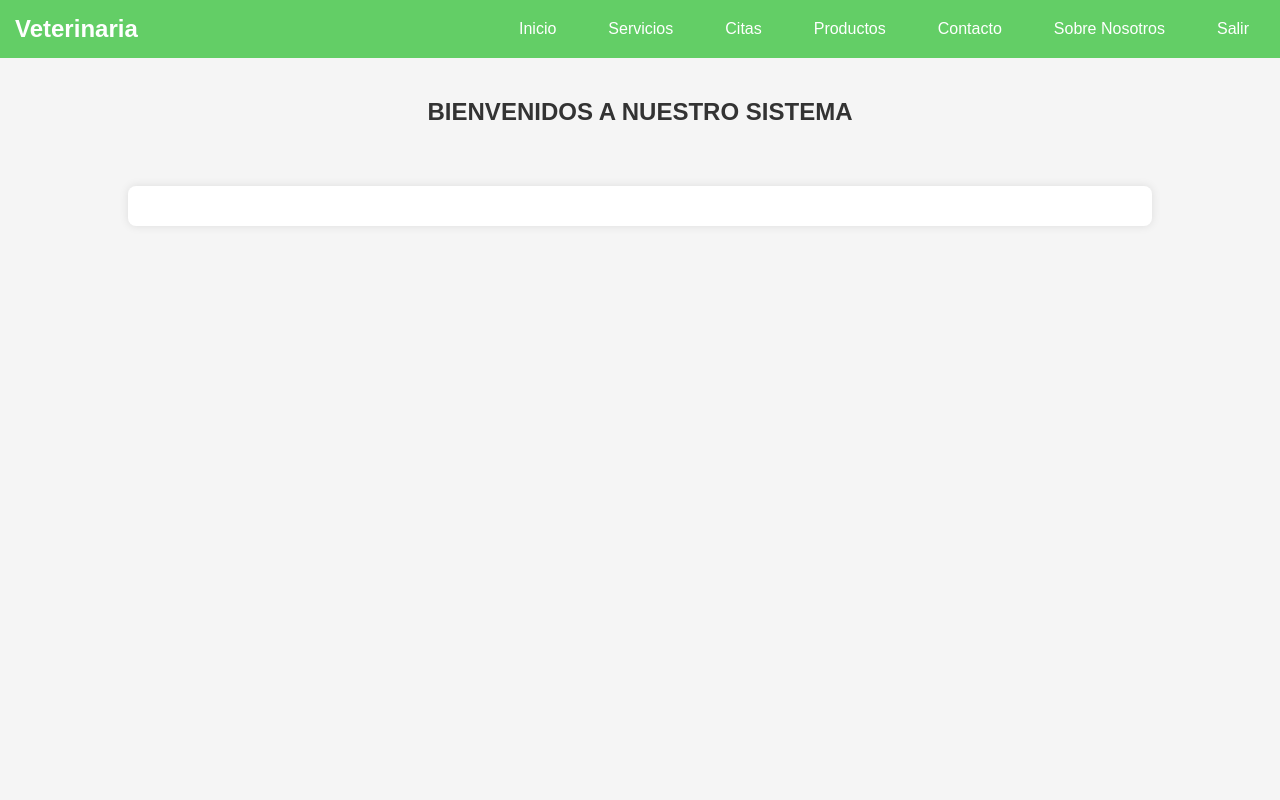
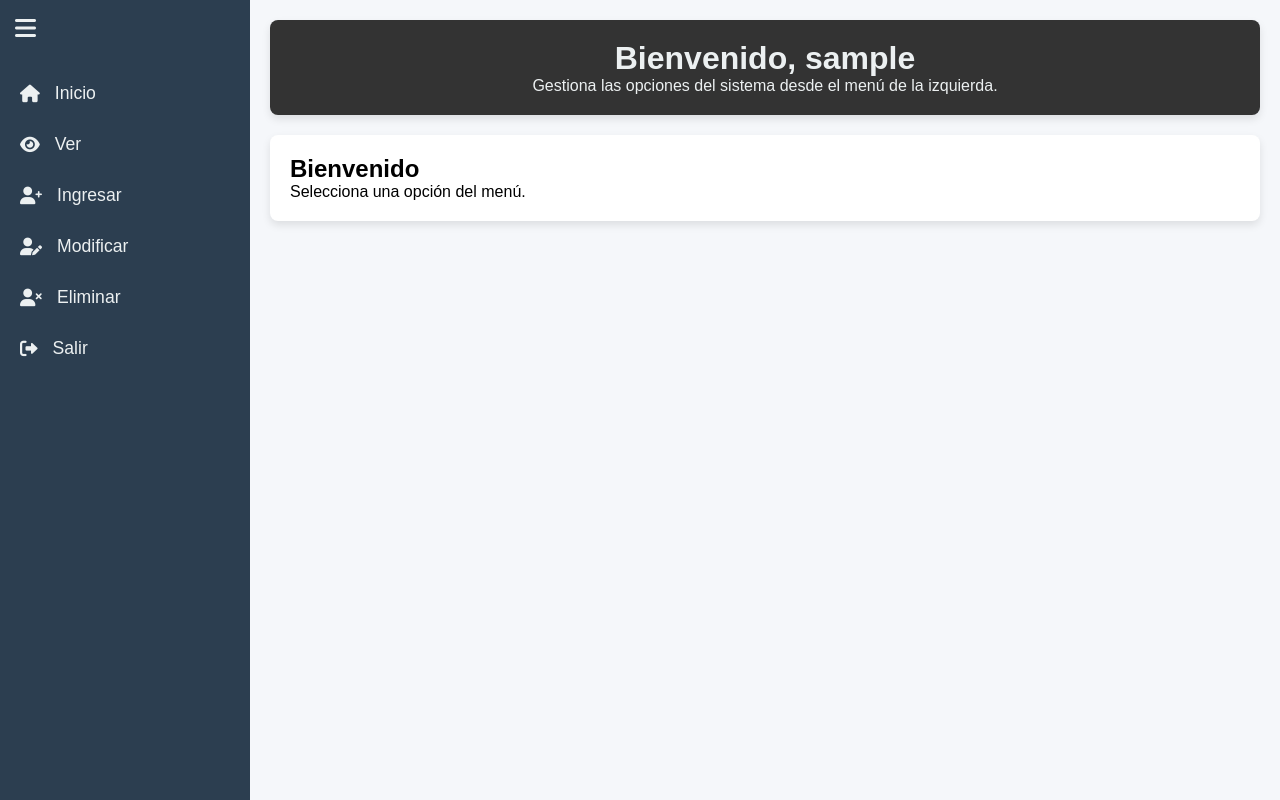
Before and after one commit to The-Nasa/MC_CONSTRUCION_SW, a PHP site: page /MC_CONSTRUCION_SW/views/dashboard.php in a window 1280 px wide. Run offline with PHP 8.4, Linux system fonts and the light colour scheme; the visitor is signed in with stand-in values (Sample User, id 1).

Commit message:
14-11-24

```diff
--- a/css/stylesdashboard.css
+++ b/css/stylesdashboard.css
@@ -1,76 +1,124 @@
-/* Reset y estilos base */
+/* General Reset */
 * {
     margin: 0;
     padding: 0;
     box-sizing: border-box;
-    font-family: Arial, sans-serif;
+    font-family: 'Arial', sans-serif;
 }
 
-body {
-    background-color: #f5f5f5;
+/* Variables */
+:root {
+    --sidebar-bg: #2c3e50;
+    --sidebar-text: #ecf0f1;
+    --hover-bg: #34495e;
+    --primary-color: #1abc9c;
+    --content-bg: #f5f7fa;
+    --header-bg: #333;
 }
 
-/* Estilos del encabezado y la barra de navegación */
-header {
-    background-color:  #63ce66;
-
-    /*background-color: #4CAF50;*/
-    padding: 15px;
+/* Sidebar */
+.sidebar {
+    width: 250px;
+    height: 100vh;
+    background-color: var(--sidebar-bg);
+    position: fixed;
+    top: 0;
+    left: 0;
+    display: flex;
+    flex-direction: column;
+    color: var(--sidebar-text);
+    transition: width 0.3s;
 }
 
-.navbar {
-    display: flex;
-    justify-content: space-between;
-    align-items: center;
+.sidebar.collapsed {
+    width: 80px;
 }
 
-.logo {
-    color: #fff;
-    font-size: 24px;
-    font-weight: bold;
+.sidebar .toggle-btn {
+    background: none;
+    border: none;
+    color: var(--sidebar-text);
+    font-size: 1.5rem;
+    padding: 15px;
+    text-align: left;
+    cursor: pointer;
 }
 
-.menu {
+.sidebar ul {
     list-style: none;
-    display: flex;
-    gap: 20px;
+    margin-top: 10px;
+    width: 100%;
 }
 
-.menu li a {
-    color: #fff;
-    text-decoration: none;
-    padding: 8px 16px;
-    border-radius: 4px;
+.sidebar ul li {
     transition: background-color 0.3s;
 }
 
-.menu li a:hover {
-    background-color: rgb(29, 71, 71);
-
-    /*background-color: #3e8e41;*/
+.sidebar ul li:hover {
+    background-color: var(--hover-bg);
 }
 
-/* Estilos para secciones */
-section {
-    padding: 40px;
-    text-align: center;
-    color: #333;
+.sidebar ul li a {
+    color: var(--sidebar-text);
+    text-decoration: none;
+    display: flex;
+    align-items: center;
+    padding: 15px 20px;
+    font-size: 1.1rem;
+    width: 100%;
 }
 
-/* Estilo del contenido dinámico */
-.contenido {
+.sidebar ul li a i {
+    margin-right: 15px;
+}
+
+.sidebar.collapsed ul li a span {
+    display: none;
+}
+
+/* Main Content */
+.main-content {
+    margin-left: 250px;
     padding: 20px;
+    background-color: var(--content-bg);
+    min-height: 100vh;
+    transition: margin-left 0.3s;
+}
+
+.sidebar.collapsed + .main-content {
+    margin-left: 80px;
+}
+
+header {
+    background-color: var(--header-bg);
+    color: var(--sidebar-text);
+    padding: 20px;
+    border-radius: 8px;
+    box-shadow: 0 4px 8px rgba(0, 0, 0, 0.1);
     text-align: center;
-    background-color: #fff;
-    margin: 20px auto;
-    width: 80%;
+    margin-bottom: 20px;
+}
+
+header h1 {
+    font-size: 2rem;
+}
+
+.contenido-dinamico {
+    background: white;
+    padding: 20px;
     border-radius: 8px;
-    box-shadow: 0 0 10px rgba(0, 0, 0, 0.1);
+    box-shadow: 0 4px 8px rgba(0, 0, 0, 0.1);
 }
-@media (max-width: 400px) {
-    .contenido {
-        padding: 10px;
-        margin: 10px auto;
-        width: 100%;
+
+/* Responsive */
+@media (max-width: 768px) {
+    .sidebar {
+        width: 80px;
+    }
+    .sidebar.collapsed {
+        width: 60px;
+    }
+    .main-content {
+        margin-left: 80px;
     }
 }
--- a/models/connect/conexion.php
+++ b/models/connect/conexion.php
@@ -1,8 +1,9 @@
 <?php
 
-require_once $_SERVER["DOCUMENT_ROOT"].'/etc/config.php';
+require_once $_SERVER["DOCUMENT_ROOT"] . '/etc/config.php';
 
-class conexion{
+class conexion
+{
 
     private $host;
     private $namedb;
@@ -11,33 +12,36 @@ class conexion{
     private $charset;
     private $pdo;
 
-    public function __construct($host, $namedb, $userdb, $passwordb, $charset= 'utf8mb4') {
+    public function __construct($host, $namedb, $userdb, $passwordb, $charset = 'utf8')
+    {
         $this->host = $host;
         $this->namedb = $namedb;
         $this->userdb = $userdb;
         $this->passwordb = $passwordb;
         $this->charset = $charset;
-        }
+    }
 
-    public function conectar(){
+    public function conectar()
+    {
         $dns = "mysql:host={$this->host};dbname={$this->namedb};charset={$this->charset}";
         try {
             $this->pdo = new PDO($dns, $this->userdb, $this->passwordb);
-            Tthis->pdo->setAttribute(PDO::ATTR_ERRMODE, PDO::ERRMODE_EXCEPTION);
+            $this->pdo->setAttribute(PDO::ATTR_ERRMODE, PDO::ERRMODE_EXCEPTION);
         } catch (PDOException $e) {
-            die('Error al conectar a la base de datos: '. $e->getMessage());
+            die('Error al conectar a la base de datos: ' . $e->getMessage());
         }
     }
 
-    public function obtenerconexion(){
+    public function obtenerconexion()
+    {
         return $this->pdo;
     }
 
-    public function contesta(){
+    public function contesta()
+    {
         $dns = "mysql:host={$this->host};dbname={$this->namedb};charset={$this->charset}";
         return $dns;
         //return "TEXTO";
         //return $this->host.'|'.$this->namedb.'|'.$this->userdb.'|';
     }
 }
-?>
--- a/views/dashboard.php
+++ b/views/dashboard.php
@@ -1,59 +1,65 @@
 <?php
-
 session_start();
 if (!isset($_SESSION["txtusername"])) {
-    header('Location: '.get_UrlBase ('index.php'));
+    header('Location: ' . get_UrlBase('index.php'));
     exit();
-
 }
-    require_once $_SERVER["DOCUMENT_ROOT"].'/etc/config.php';
-    require_once $_SERVER["DOCUMENT_ROOT"].'/models/connect/conexion.php';
-
+require_once $_SERVER["DOCUMENT_ROOT"] . '/etc/config.php';
+require_once $_SERVER["DOCUMENT_ROOT"] . '/models/connect/conexion.php';
 ?>
 
 <!DOCTYPE html>
 <html lang="es">
+
 <head>
     <meta charset="UTF-8">
     <meta name="viewport" content="width=device-width, initial-scale=1.0">
-    <title>Veterinaria - Menú</title>
+    <title>Sistema</title>
     <link rel="stylesheet" href="<?php echo get_UrlBase ('css/stylesdashboard.css')?>">
+    <link rel="stylesheet" href="https://cdnjs.cloudflare.com/ajax/libs/font-awesome/6.0.0-beta3/css/all.min.css">
 </head>
+
 <body>
-    <!-- Menú de navegación -->
-    <header>
-        <nav class="navbar">
-            <h1 class="logo">Veterinaria</h1>
-            <ul class="menu">
-                <li><a href="?opcion=inicio">Inicio</a></li>
-                <li><a href="?opcion=servicios">Servicios</a></li>
-                <li><a href="?opcion=citas">Citas</a></li>
-                <li><a href="?opcion=productos">Productos</a></li>
-                <li><a href="?opcion=contacto">Contacto</a></li>
-                <li><a href="?opcion=sobre-nosotros">Sobre Nosotros</a></li>
-                <li><a href="<?php echo get_controllers('logout.php') ?>">Salir</a></li>
+    <!-- Menú lateral -->
+    <nav class="sidebar" id="sidebar">
+        <button class="toggle-btn" onclick="toggleMenu()">
+            <i class="fas fa-bars"></i>
+        </button>
+        <ul>
+            <li><a href="?opcion=inicio"><i class="fas fa-home"></i> <span>Inicio</span></a></li>
+            <li><a href="?opcion=ver"><i class="fas fa-eye"></i> <span>Ver</span></a></li>
+            <li><a href="?opcion=ingresar"><i class="fas fa-user-plus"></i> <span>Ingresar</span></a></li>
+            <li><a href="?opcion=modificar"><i class="fas fa-user-edit"></i> <span>Modificar</span></a></li>
+            <li><a href="?opcion=eliminar"><i class="fas fa-user-times"></i> <span>Eliminar</span></a></li>
+            <li><a href="<?php echo get_controllers('logout.php') ?>"><i class="fas fa-sign-out-alt"></i> <span>Salir</span></a></li>
         </ul>
     </nav>
+
+    <!-- Contenido principal -->
+    <div class="main-content">
+        <header>
+            <h1>Bienvenido, <?php echo $_SESSION["txtusername"]; ?></h1>
+            <p>Gestiona las opciones del sistema desde el menú de la izquierda.</p>
         </header>
 
-    <!-- Contenido principal -->
-
-    <section>
-        <h2>BIENVENIDOS A NUESTRO SISTEMA</h2>
-    </section>
-
-
-    <div class="contenido">
+        <section class="contenido-dinamico">
             <?php
-        // Mostrar el contenido según la opción seleccionada en el menú
             if (isset($_GET["opcion"])) {
                 $opcion = $_GET["opcion"];
                 echo $opcion;
+            } else {
+                echo "<h2>Bienvenido</h2><p>Selecciona una opción del menú.</p>";
             }
             ?>
+        </section>
     </div>
 
-    <!-- <a href="http://127.0.0.1/MC_CONSTRUCION_SW/logout.php">salir del sistema</a> -->
+    <script>
+        function toggleMenu() {
+            const sidebar = document.getElementById('sidebar');
+            sidebar.classList.toggle('collapsed');
+        }
+    </script>
+</body>
 
-</body>
 </html>
```
Also changed, not shown: controllers/logout.php (+5 -3 lines), css/styles.css (+8 -4 lines), etc/config.php (+17 -14 lines), index.php (+18 -15 lines), test/borrarvariables.php (+2 -0 lines), test/test.php (+2 -0 lines), test/testConfig.php (+1 -3 lines), test/vervariables.php (+1 -1 lines), views/claveequivocada.php (+6 -3 lines), views/verdatos.php (+9 -9 lines). Lines whose indentation alone changed are shown as unchanged.
